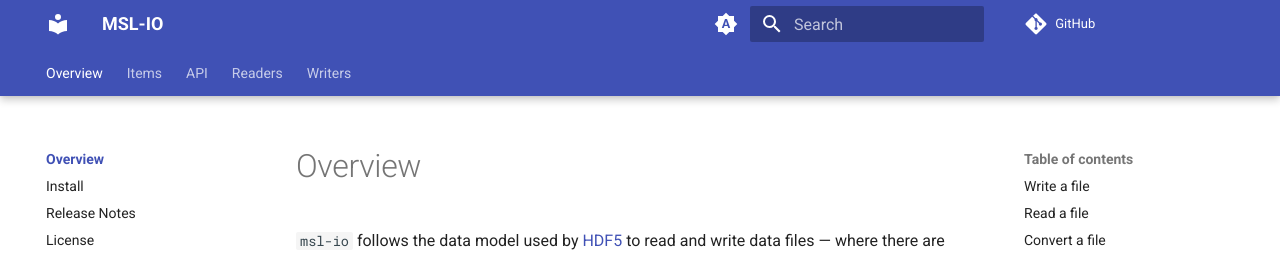
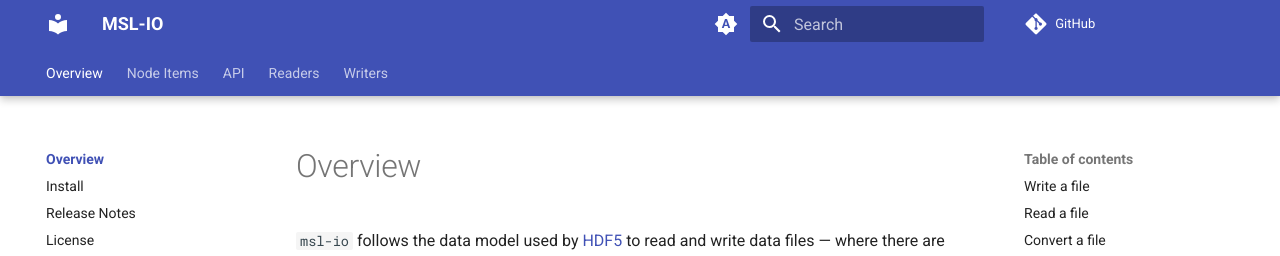
Before and after one commit to MSLNZ/msl-io, an MkDocs documentation site: the page built from docs/index.md, in a window 1280 px wide. Shown: the top 256 px of the page. Built offline with MkDocs 1.6.1 and Material for MkDocs 9.7.7, drawn with Linux system fonts in a browser that asks for light colours; comment, search, counter and statistics services are not loaded; the version menu is left out.

Commit message:
docs: rename Items to Node Items

```diff
--- a/mkdocs.yml
+++ b/mkdocs.yml
@@ -52,7 +52,7 @@ nav:
     - install.md
     - release-notes.md
     - license.md
-  - Items:
+  - Node Items:
     - items/datasets.md
     - items/groups.md
     - items/metadata.md
```
